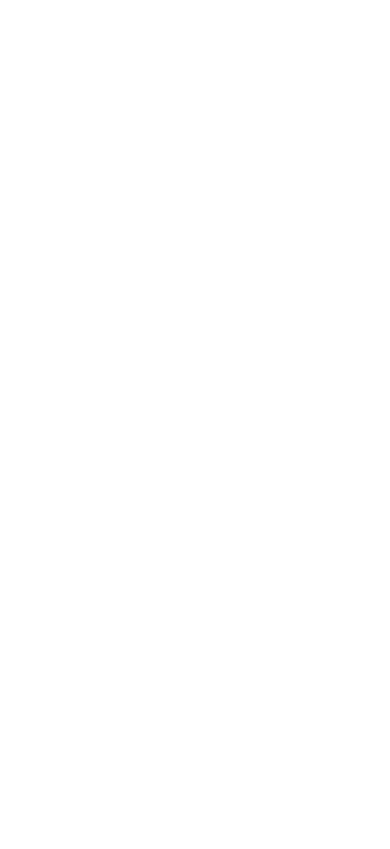
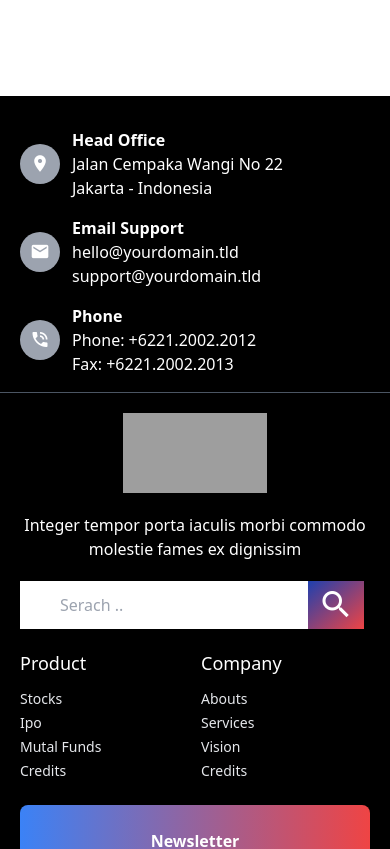
Before and after one commit to junaid369/mirage-web, a React (Vite) app: page /Team in a window 390 px wide. Shown: the part 5260-6109 px from the top of the page. Built offline with nearby package versions, Linux system fonts and the light colour scheme; grey boxes are pictures that could not be loaded.

Commit message:
footer implamented in mobile scrren

```diff
--- a/src/components/Footer/Footer.jsx
+++ b/src/components/Footer/Footer.jsx
@@ -4,9 +4,9 @@
   return (
     <div>
       {/* footer */}
-      <footer className="bg-black text-white py-8 max-sm:hidden">
-        <div className="flex md:mx-10  lg:mx-28 items-center gap-10">
-          <div className="flex items-center mb-4">
+      <footer className="bg-black text-white py-8 ">
+        <div className="md:flex md:mx-10  lg:mx-28 items-center gap-10">
+          <div className="flex items-center mb-4 max-sm:mx-5">
             <div className="rounded-full bg-gray-400 h-10 w-10 flex justify-center items-center">
               <i aria-hidden="true" class="mdi mdi-map-marker text-xl"></i>
             </div>
@@ -16,7 +16,7 @@
               <p>Jakarta - Indonesia</p>
             </div>
           </div>
-          <div className="flex items-center mb-4">
+          <div className="flex items-center mb-4 max-sm:mx-5">
             <div className="rounded-full bg-gray-400 h-10 w-10 flex justify-center items-center">
               <i aria-hidden="true" class="mdi mdi-email text-xl"></i>
             </div>
@@ -26,7 +26,7 @@
               <p>support@yourdomain.tld</p>
             </div>
           </div>
-          <div className="lg:flex items-center mb-4 md:hidden ">
+          <div className="max-sm:flex lg:flex items-center mb-4 md:hidden  max-sm:mx-5">
             <div className="rounded-full bg-gray-400 h-10 w-10 flex justify-center items-center">
               <i aria-hidden="true" class="mdi mdi-phone-in-talk text-xl"></i>
             </div>
@@ -40,59 +40,87 @@
         <hr className="md:mx-10 lg:mx-28 mt-3 border-1 border-gray-600" />
 
         <div className="last row md:mx-3 lg:mx-28 mt-5">
-          <div className="flex md:gap-2 lg:gap-5">
-            <div className="w-2/6 ">
-              <div className="title flex-col items-center justify-center">
-                {/* <div className="bg-white h-20 w-36    ">
+          <div className="max-sm:flex-col flex md:gap-2 lg:gap-5">
+            <div className="md:w-3/6  lg:w-2/6 ">
+              <div className="title md:flex-col items-center justify-center">
+                <div className="max-sm:flex md:flex lg:flex-col justify-center">
                   <img
-                    // className="  w-44"
-                    className="h-20 w-36  object-cover"
-                    // src=" https://template.creativemox.com/finavest/wp-content/uploads/sites/11/2024/05/Logo-Utama-DUA-white.png"
+                    className="h-20 w-36 object-cover lg:bg-white"
                     src="https://true-blue-movers.s3.amazonaws.com/Mirage.png"
                     alt=""
                   />
-                </div> */}
-                <img
-                    // className="  w-44"
-                    className="h-20 w-36  object-cover bg-white"
-                    // src=" https://template.creativemox.com/finavest/wp-content/uploads/sites/11/2024/05/Logo-Utama-DUA-white.png"
-                    src="https://true-blue-movers.s3.amazonaws.com/Mirage.png"
-                    alt=""
-                  />
-                <p className="text-white py-5">
+                </div>
+                <p className="text-white py-5 max-sm:text-center md:text-center lg:text-left   max-sm:p-5">
                   Integer tempor porta iaculis morbi commodo molestie fames ex
                   dignissim
                 </p>
-                <div className="search flex items-center">
-                  <div className=" flex justify-center items-center ">
+                <div className="search flex items-center ">
+                  <div className=" flex justify-center items-center max-sm:mx-5 md:mx-5 lg:mx-0">
                     <input
                       placeholder="Serach .."
                       type="text"
-                      className="h-12 md:w-36 lg:w-72 px-3"
+                      className="h-12 max-sm:w-72 md:w-72 lg:w-72 px-3 max-sm:px-10"
                     />
-                    <div className="serach icon bg-gray-600 h-12  w-14 flex items-center justify-center">
+                    <div className="serach icon btn-hover-gradient h-12  w-14 flex items-center justify-center">
                       <span class="mdi mdi-magnify text-4xl"></span>
                     </div>
                   </div>
+
                 </div>
+                 {/* for medium screens */}
+                 <div className="lg:hidden max-sm:hidden flex  gap-5 mt-5 mx-5">
+                    <div className="w-3/6  flex flex-col justify-center items-start">
+                      <h1 className=" text-lg mb-3">Product</h1>
+                      <h6 className=" text-sm mb-1 text-gray-200">Stocks</h6>
+                      <h6 className=" text-sm mb-1 text-gray-200">Ipo</h6>
+                      <h6 className=" text-sm mb-1 text-gray-200">
+                        Mutal Funds
+                      </h6>
+                      <h6 className=" text-sm mb-2 text-gray-200">Credits</h6>
+                    </div>
+                    <div className="w-3/6 flex flex-col justify-center items-start">
+                      <h1 className=" text-lg mb-3">Company</h1>
+                      <h6 className=" text-sm mb-1 text-gray-200">Abouts</h6>
+                      <h6 className=" text-sm mb-1 text-gray-200">Services</h6>
+                      <h6 className=" text-sm mb-1 text-gray-200">Vision</h6>
+                      <h6 className=" text-sm mb-1 text-gray-200">Credits</h6>
+                    </div>
+                  </div>
               </div>
             </div>
-            <div className=" flex-col  items-center w-1/6">
-              <h1 className=" text-xl mb-5">Product</h1>
-              <h6 className=" text-sm mb-2">Stocks</h6>
-              <h6 className=" text-sm mb-2">Ipo</h6>
-              <h6 className=" text-sm mb-2">Mutal Funds</h6>
-              <h6 className=" text-sm mb-2">Credits</h6>
+            <div className="max-sm:hidden  md:hidden lg:block flex-col  items-center w-1/6">
+              <h1 className=" text-xl mb-3">Product</h1>
+              <h6 className=" text-sm mb-1 text-gray-200">Stocks</h6>
+              <h6 className=" text-sm mb-1 text-gray-200">Ipo</h6>
+              <h6 className=" text-sm mb-1 text-gray-200">Mutal Funds</h6>
+              <h6 className=" text-sm mb-1 text-gray-200">Credits</h6>
             </div>
-            <div className=" flex-col  items-center w-1/6">
-              <h1 className=" text-xl mb-5">Company</h1>
-              <h6 className=" text-sm mb-2">Abouts</h6>
-              <h6 className=" text-sm mb-2">Services</h6>
-              <h6 className=" text-sm mb-2">Vision</h6>
-              <h6 className=" text-sm mb-2">Credits</h6>
+            <div className="max-sm:hidden   md:hidden lg:block flex-col  items-center w-1/6">
+              <h1 className=" text-xl mb-3">Company</h1>
+              <h6 className=" text-sm mb-1 text-gray-200">Abouts</h6>
+              <h6 className=" text-sm mb-1 text-gray-200">Services</h6>
+              <h6 className=" text-sm mb-1 text-gray-200">Vision</h6>
+              <h6 className=" text-sm mb-1 text-gray-200">Credits</h6>
             </div>
-            <div className="w-2/6 lg:w-1/3 mb-6 lg:mb-0">
-              <div className="bg-gradient-to-r from-blue-500 to-purple-500 p-6 rounded-lg text-center">
+            <div className="md:hidden flex items-center justify-center gap-3 mx-5 mt-5">
+              <div className="w-3/6  flex flex-col justify-center items-start">
+                <h1 className=" text-lg mb-3">Product</h1>
+                <h6 className=" text-sm mb-1 text-gray-200">Stocks</h6>
+                <h6 className=" text-sm mb-1 text-gray-200">Ipo</h6>
+                <h6 className=" text-sm mb-1 text-gray-200">Mutal Funds</h6>
+                <h6 className=" text-sm mb-1 text-gray-200">Credits</h6>
+              </div>
+              <div className="w-3/6 flex flex-col justify-center items-start">
+                <h1 className=" text-lg mb-3">Company</h1>
+                <h6 className=" text-sm mb-1 text-gray-200">Abouts</h6>
+                <h6 className=" text-sm mb-1 text-gray-200">Services</h6>
+                <h6 className=" text-sm mb-1 text-gray-200">Vision</h6>
+                <h6 className=" text-sm mb-1 text-gray-200">Credits</h6>
+              </div>
+            </div>
+            <div className="max-sm:w-6/6 max-sm:mx-5  md:w-3/6 lg:w-1/3 mb-6 lg:mb-0 max-sm:mt-5">
+              <div className="bg-gradient-to-r from-blue-500   to-red-500 p-6 rounded-lg text-center">
+              {/* bg-gradient-to-r from-blue-500 to-purple-500 */}
                 <p className="font-bold mb-4">Newsletter</p>
                 <p className="mb-4">
                   Sign up for our newsletter for updates, news, insights, and
@@ -111,7 +139,7 @@
                   />
                   <button
                     type="submit"
-                    className="w-full py-2 px-4 rounded-full bg-teal-500 text-white font-bold"
+                    className="w-full py-2 px-4 rounded-full btn-hover-gradient text-white font-bold"
                   >
                     SUBMIT
                   </button>
@@ -121,12 +149,12 @@
           </div>
         </div>
 
-        <div className="mt-8  mx-28 flex justify-between items-center border-t border-gray-700 pt-4">
-          <p>
+        <div className="mt-8 max-sm:mx-5  md:mx-10 lg:mx-28 md:flex lg:flex justify-between items-center border-t border-gray-700 pt-4">
+          <p className="max-sm:text-sm max-sm:text-center">
             Copyright© 2024 Finavest, All rights reserved. Powered by
             MoxCreative.
           </p>
-          <div className="flex space-x-4 ">
+          <div className="flex  max-sm:justify-center max-sm:items-center max-sm:gap-4 max-sm:mt-3 max-sm:mb-5  md:space-x-4 ">
             <div className="rounded-full border-2 border-white h-10 w-10 flex justify-center items-center">
               <a href="#">
                 <span class="mdi mdi-facebook text-3xl "></span>
```
